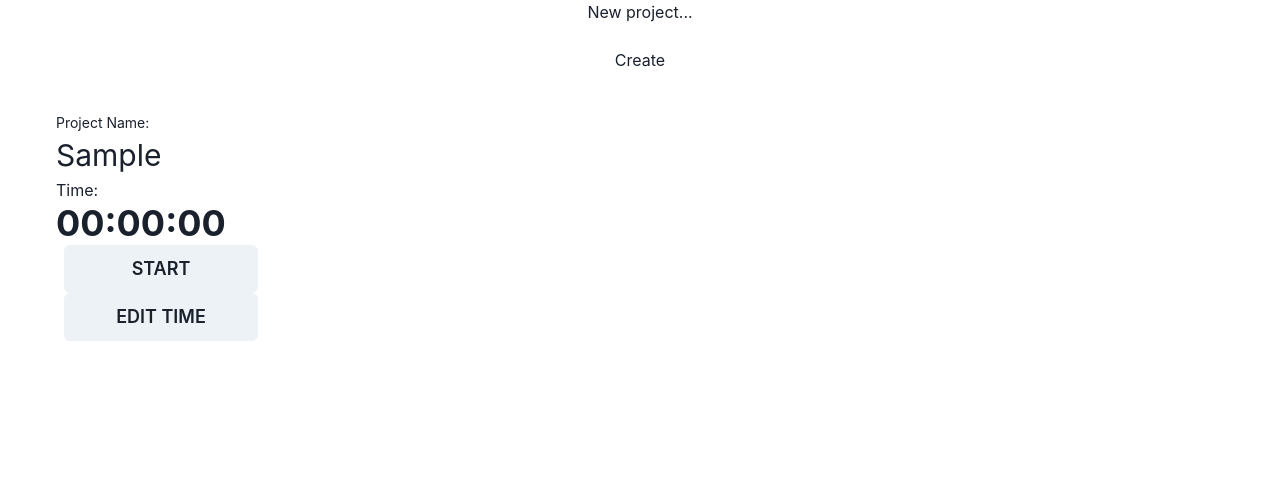
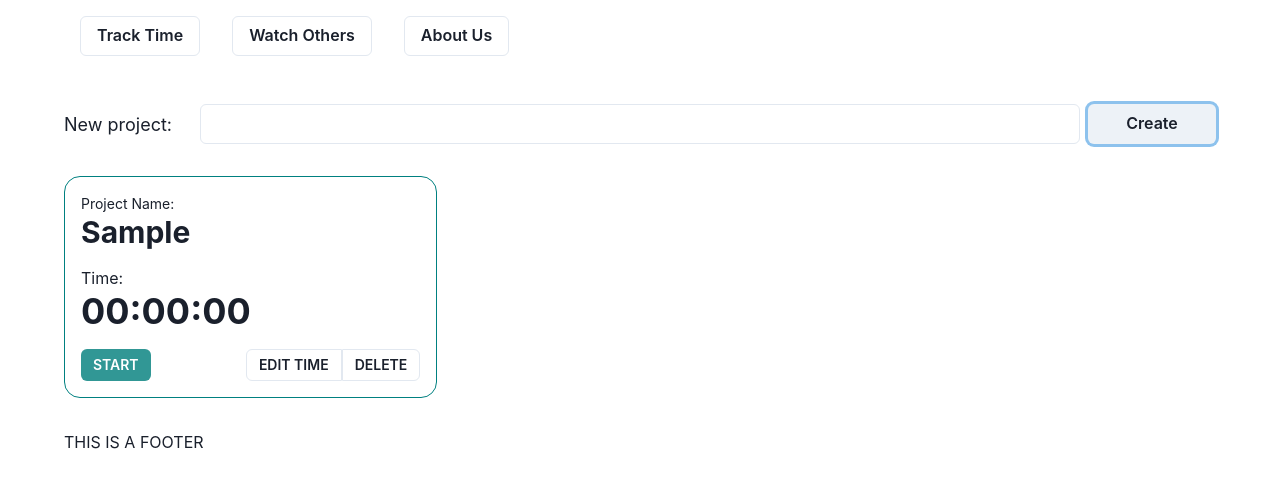
Before and after one commit to avacodehub/time-tracker, a Next.js app: page / in a window 1280 px wide. Both pictures are taken after typing "Sample" into the empty fields and a click on the button "Create". Shown: the top 488 px of the page. Built offline with nearby package versions, Linux system fonts and the light colour scheme.

Commit message:
Nice and Adaptive layout

```diff
--- /dev/null
+++ b/components/Footer.js
@@ -0,0 +1,9 @@
+import React from 'react'
+
+export default function Footer() {
+  return (
+    <div>
+      THIS IS A FOOTER
+    </div>
+  )
+}
--- /dev/null
+++ b/components/Header.js
@@ -0,0 +1,25 @@
+import React from "react";
+import Link from "next/link";
+import {Button} from "@chakra-ui/react"
+
+export default function Header() {
+  return (
+    <nav>
+      <div>
+        <Link href="/">
+          <Button variant="outline">Track Time</Button>
+        </Link>
+      </div>
+      <div>
+        <Link href="/watch">
+        <Button variant="outline">Watch Others</Button>
+        </Link>
+      </div>
+      <div>
+        <Link href="/about">
+        <Button variant="outline">About Us</Button>
+        </Link>
+      </div>
+    </nav>
+  );
+}
--- a/components/Project.js
+++ b/components/Project.js
@@ -1,11 +1,19 @@
 import React, { useState, useEffect } from "react";
 import useStore from "../Store/Store";
-import { Box, HStack, Text, Button, Heading } from "@chakra-ui/react";
+import {
+  Box,
+  Flex,
+  Text,
+  Button,
+  Heading,
+  ButtonGroup,
+} from "@chakra-ui/react";
 
 function Project(props) {
   const { project } = props;
   console.log(JSON.stringify(project));
   const updateProject = useStore((state) => state.updateProject);
+  const deleteProject = useStore((state) => state.deleteProject);
   const activeProject = useStore((state) => state.activeProject);
   const setActiveProject = useStore((state) => state.setActiveProject);
   const setBeingEditProject = useStore((state) => state.setBeingEditProject);
@@ -14,6 +22,10 @@ function Project(props) {
 
   function handleEdit() {
     setBeingEditProject(project);
+  }
+
+  function handleDelete() {
+    deleteProject(project);
   }
 
   function handleStartStop() {
@@ -73,31 +85,30 @@ function Project(props) {
   }
 
   return (
-    <div>
-      <HStack flexWrap="wrap" maxW="400px" m={(15, 10)}>
+    <div className="card">
       <Box>
         <Text fontSize="sm">Project Name:</Text>
-          <Text fontSize="3xl">{project.name}</Text>
+        <Heading fontSize="3xl">{project.name}</Heading>
 
         {/* <Text>OrderedBy</Text>
         <Text>{orderedBy}</Text> */}
 
-          <Text>Time:</Text>
+        <Text mt={4}>Time:</Text>
         <Heading as="h1">
           {msToTime(
             project.isRunning ? project.time + sessionTime : project.time
           )}
         </Heading>
       </Box>
-        <Box alignSelf="start">
-          <Button onClick={handleStartStop} width="100%" size="lg">
+      <Flex mt={4} justifyContent="space-between">
+        <Button size="sm" colorScheme={project.isRunning ? "red" : "teal"} onClick={handleStartStop}>
           {project.isRunning ? "STOP" : "START"}
         </Button>
-          <Button onClick={handleEdit} width="100%" size="lg">
-            EDIT TIME
-          </Button>
-        </Box>
-      </HStack>
+        <ButtonGroup size="sm" isAttached variant="outline">
+          <Button onClick={handleEdit}>EDIT TIME</Button>
+          <Button onClick={handleDelete}>DELETE</Button>
+        </ButtonGroup>
+      </Flex>
     </div>
   );
 }
--- a/components/ProjectsList.js
+++ b/components/ProjectsList.js
@@ -1,4 +1,4 @@
-import { SimpleGrid } from "@chakra-ui/react";
+import { Text, Button, Input } from "@chakra-ui/react";
 import React, { useState, useRef, useEffect } from "react";
 import Project from "./Project";
 import useStore from "../Store/Store";
@@ -19,13 +19,12 @@ function ProjectsList() {
     const localProjects = JSON.parse(
       localStorage.getItem(LOCAL_STORAGE_KEY_PROJECTS)
     );
-    if (localProjects) setProjects(localProjects)
+    if (localProjects) setProjects(localProjects);
 
     const localActive = JSON.parse(
       localStorage.getItem(LOCAL_STORAGE_KEY_ACTIVE)
     );
-    if (localActive) setActiveProject(localActive)
-
+    if (localActive) setActiveProject(localActive);
   }, []);
 
   useEffect(() => {
@@ -33,7 +32,10 @@ function ProjectsList() {
   }, [projects]);
 
   useEffect(() => {
-    localStorage.setItem(LOCAL_STORAGE_KEY_ACTIVE, JSON.stringify(activeProject));
+    localStorage.setItem(
+      LOCAL_STORAGE_KEY_ACTIVE,
+      JSON.stringify(activeProject)
+    );
   }, [activeProject]);
 
   const inputProjectName = useRef("");
@@ -47,20 +49,22 @@ function ProjectsList() {
 
   return (
     <>
-      <label>New project...</label>
-      <input
-        ref={inputProjectName}
-        // onChange={handleAddProject}
-      />
+      <div className="tools">
+        <Text fontSize="lg">New project:</Text>
+        <Input
+          ref={inputProjectName}
+          // onChange={handleAddProject}
+        />
 
-      <button onClick={handleAddProject}>Create</button>
-      <SimpleGrid columns={4} spacing={10}>
+        <Button onClick={handleAddProject}>Create</Button>
+      </div>
+      <section className="projectsGrid">
         {projects.length > 0
-          ? projects.map((p) =>
-              {if (p) return <Project key={p.id} project={p} />}
-            )
+          ? projects.map((p) => {
+              if (p) return <Project key={p.id} project={p} />;
+            })
           : null}
-      </SimpleGrid>
+      </section>
       <EditTime />
     </>
   );
--- a/pages/_app.js
+++ b/pages/_app.js
@@ -1,4 +1,5 @@
 import "../styles/globals.css";
+import "../styles/styles.css";
 import { ChakraProvider } from "@chakra-ui/react";
 
 function MyApp({ Component, pageProps }) {
--- a/pages/index.js
+++ b/pages/index.js
@@ -1,26 +1,25 @@
 import { Container } from "@chakra-ui/react";
 import Head from "next/head";
+import Footer from "../components/Footer";
+import Header from "../components/Header";
 import ProjectsList from "../components/ProjectsList";
-import useStore from '../Store/Store'
+import useStore from "../Store/Store";
 
 const Home = () => {
-  const projects = useStore(s => s.projects)
-
-
+  const projects = useStore((s) => s.projects);
 
   return (
-    <Container maxW="100%" centerContent>
+    <div className="container">
       <Head>
         <title>Hello there</title>
         <link rel="icon" href="/favicon.ico" />
       </Head>
-
+      <Header />
 
       <ProjectsList />
+      <Footer />
+    </div>
+  );
+};
 
-
-    </Container>
-  );
-}
-
-export default Home
+export default Home;
--- /dev/null
+++ b/styles/styles.css
@@ -0,0 +1,67 @@
+.project {
+  display: grid;
+}
+
+nav {
+  width: minmax(90%, 70em);
+  display: flex;
+  flex-direction: row;
+  justify-self: stretch;
+}
+
+nav > div {
+  padding: 1em;
+}
+
+.container {
+  padding: 0 5%;
+  display: grid;
+  gap: 2em;
+  grid-auto-columns: 1fr minmax(18em, auto);
+  grid-template-rows: minmax(2em, auto) 1fr minmax(2em, auto);
+  grid-template-areas:
+  "nav"
+  "tools"
+  "projectsGrid"
+  "footer";
+}
+
+.container > nav {
+  grid-area: nav;
+}
+
+.projectsGrid {
+  grid-area: projectsGrid;
+
+  display: grid;
+  gap: 1rem;
+  grid-template-columns: repeat(auto-fill, minmax(300px, 1fr));
+  align-items: flex-start;
+}
+
+.tools {
+  grid-area: tools;
+  display: grid;
+  gap: 0.5em;
+  grid-template-columns: minmax(5em, 8em) minmax(300px, 1fr) minmax(5em, 8em);
+  align-items: center;
+}
+
+.card {
+  border: 1px solid teal;
+  border-radius: 1rem;
+  padding: 1em
+}
+
+@media (max-width: 600px){
+  .container {
+    padding: 0 1em;
+    gap: 1em;
+  }
+  .tools {
+    grid-area: tools;
+    display: grid;
+    gap: 0;
+    grid-template-columns: auto;
+  }
+}
```
Also changed, not shown: pages/about.js (added, +11 -0 lines). Lines whose indentation alone changed are shown as unchanged.
